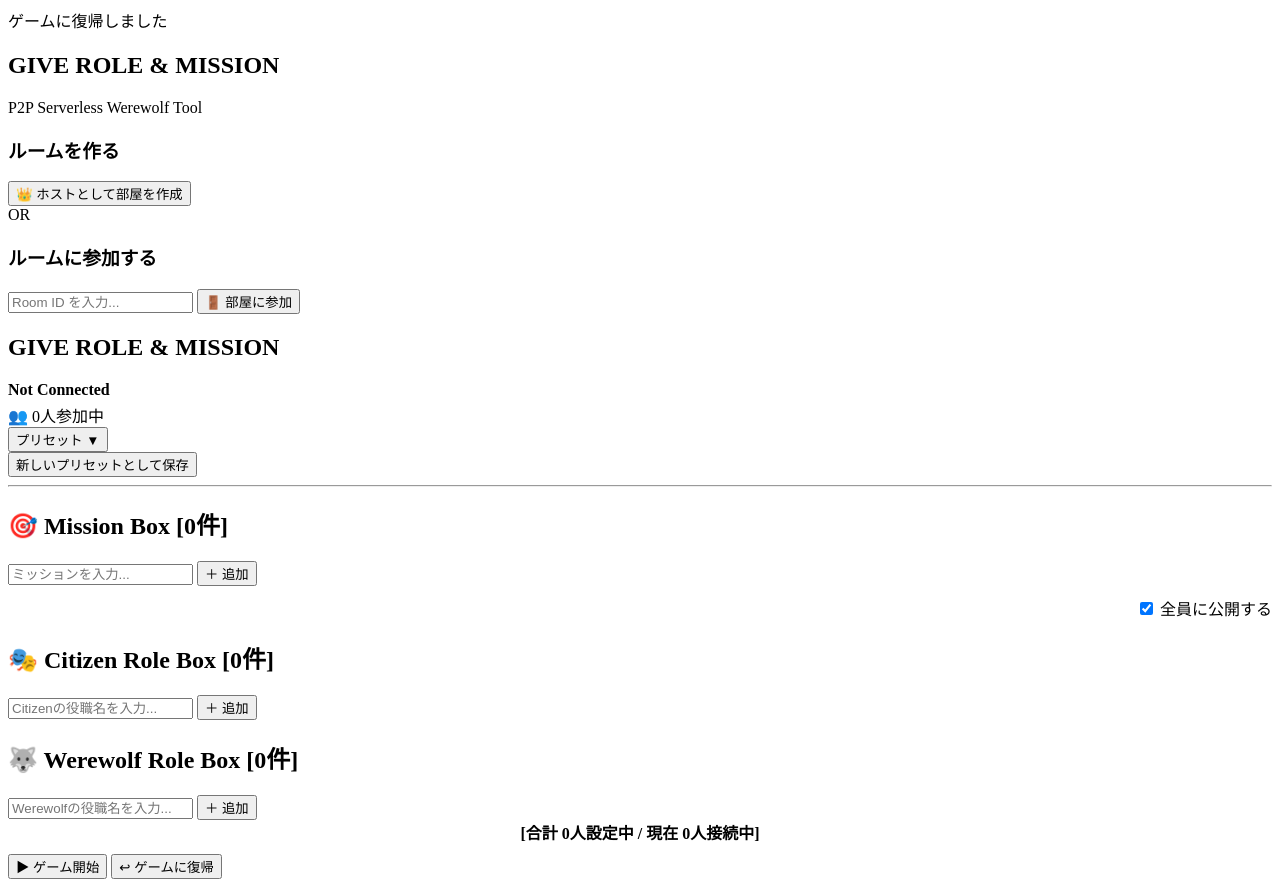
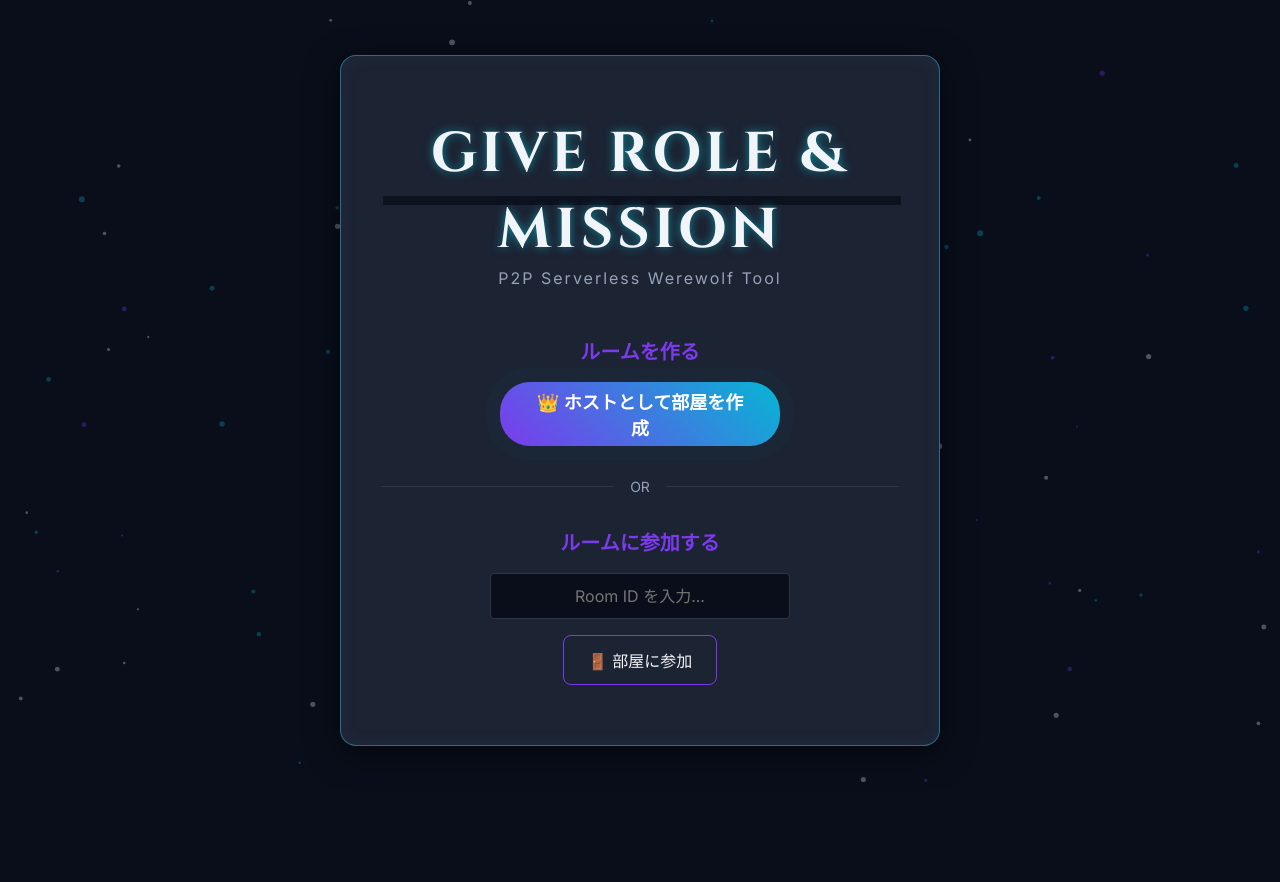
Before and after one commit to liedreamtraveler-collab/GiveMissionAndRole, a plain HTML site: page index.html in a window 1280 px wide. Shown: the top 882 px of the page. After the commit the page ends 800 px from the top, so only its background shows below. Drawn offline with Linux system fonts and the light colour scheme; the site is published under a folder, as on GitHub Pages, so addresses that start at the root find nothing.

Commit message:
Add files via upload

```diff
--- a/index.html
+++ b/index.html
@@ -7,8 +7,8 @@
   <link rel="preconnect" href="https://fonts.googleapis.com">
   <link rel="preconnect" href="https://fonts.gstatic.com" crossorigin>
   <link href="https://fonts.googleapis.com/css2?family=Cinzel:wght@600;700&family=Inter:wght@400;600&display=swap" rel="stylesheet">
-  <script type="module" crossorigin src="/assets/index-ButQ3V7I.js"></script>
-  <link rel="stylesheet" crossorigin href="/assets/index-C3Athirv.css">
+  <script type="module" crossorigin src="./assets/index-ButQ3V7I.js"></script>
+  <link rel="stylesheet" crossorigin href="./assets/index-C3Athirv.css">
 </head>
 <body>
   <!-- パーティクル背景 -->
```
